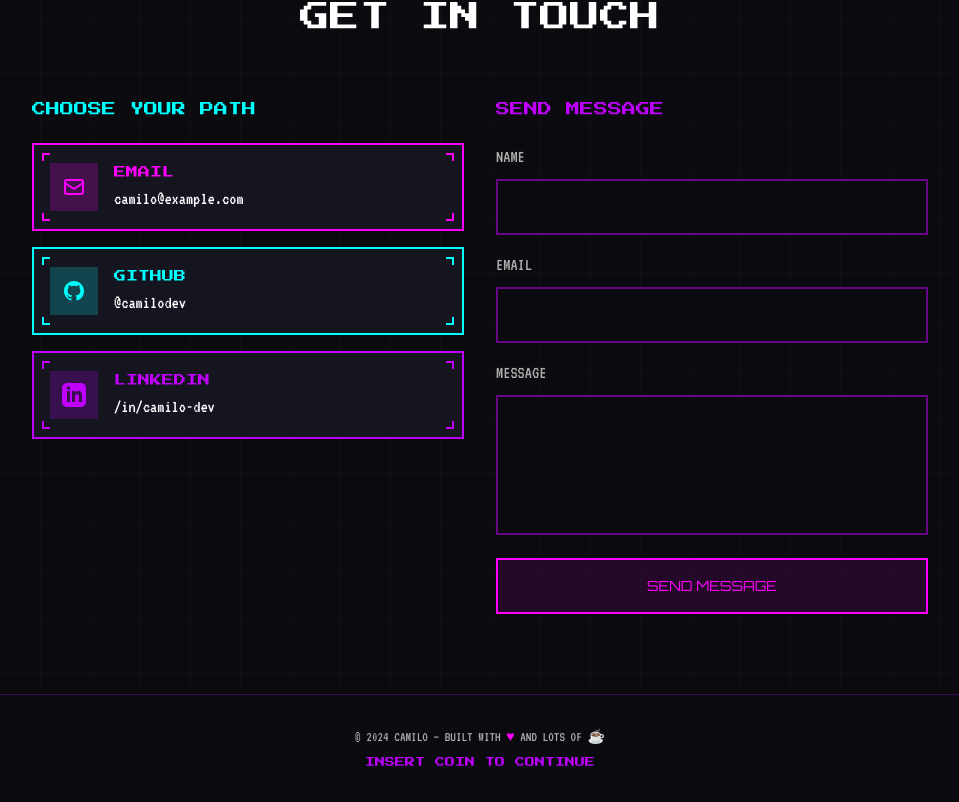
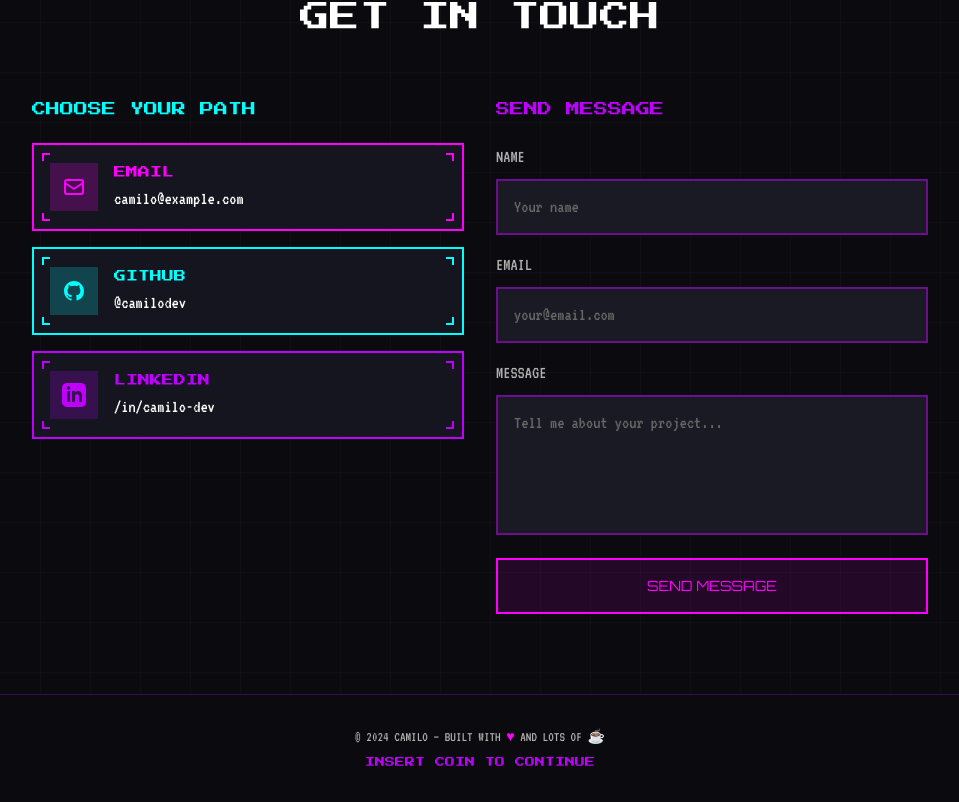
Before and after one commit to CamiloMaria/camilo-portafolio, a Next.js app: page / in a window 1280 px wide. Shown: the part 4522-5324 px from the top of the page, without its empty margins (160-1119 px from the left). Built offline with nearby package versions, Linux system fonts and the light colour scheme.

Commit message:
style(ui): add placeholders and update input styling in contact form

```diff
--- a/components/sections/contact.tsx
+++ b/components/sections/contact.tsx
@@ -269,7 +269,8 @@ export const Contact: FC = () => {
                     value={formState.name}
                     onChange={(e) => setFormState({ ...formState, name: e.target.value })}
                     required
-                    className="w-full px-4 py-3 bg-[#0a0a0f] border-2 border-[#bf00ff]/50 text-white font-[family-name:var(--font-terminal)] text-lg focus:border-[#bf00ff] focus:outline-none focus:box-glow-purple transition-all"
+                    placeholder="Your name"
+                    className="w-full px-4 py-3 bg-[#1a1a25] border-2 border-[#bf00ff]/50 text-white font-[family-name:var(--font-terminal)] text-lg focus:border-[#bf00ff] focus:outline-none focus:box-glow-purple transition-all placeholder:text-[#666]"
                     aria-required="true"
                   />
                 </div>
@@ -286,7 +287,8 @@ export const Contact: FC = () => {
                     value={formState.email}
                     onChange={(e) => setFormState({ ...formState, email: e.target.value })}
                     required
-                    className="w-full px-4 py-3 bg-[#0a0a0f] border-2 border-[#bf00ff]/50 text-white font-[family-name:var(--font-terminal)] text-lg focus:border-[#bf00ff] focus:outline-none focus:box-glow-purple transition-all"
+                    placeholder="your@email.com"
+                    className="w-full px-4 py-3 bg-[#1a1a25] border-2 border-[#bf00ff]/50 text-white font-[family-name:var(--font-terminal)] text-lg focus:border-[#bf00ff] focus:outline-none focus:box-glow-purple transition-all placeholder:text-[#666]"
                     aria-required="true"
                   />
                 </div>
@@ -302,7 +304,8 @@ export const Contact: FC = () => {
                     value={formState.message}
                     onChange={(e) => setFormState({ ...formState, message: e.target.value })}
                     rows={4}
-                    className="w-full px-4 py-3 bg-[#0a0a0f] border-2 border-[#bf00ff]/50 text-white font-[family-name:var(--font-terminal)] text-lg focus:border-[#bf00ff] focus:outline-none focus:box-glow-purple transition-all resize-none"
+                    placeholder="Tell me about your project..."
+                    className="w-full px-4 py-3 bg-[#1a1a25] border-2 border-[#bf00ff]/50 text-white font-[family-name:var(--font-terminal)] text-lg focus:border-[#bf00ff] focus:outline-none focus:box-glow-purple transition-all resize-none placeholder:text-[#666]"
                   />
                 </div>
 
```
